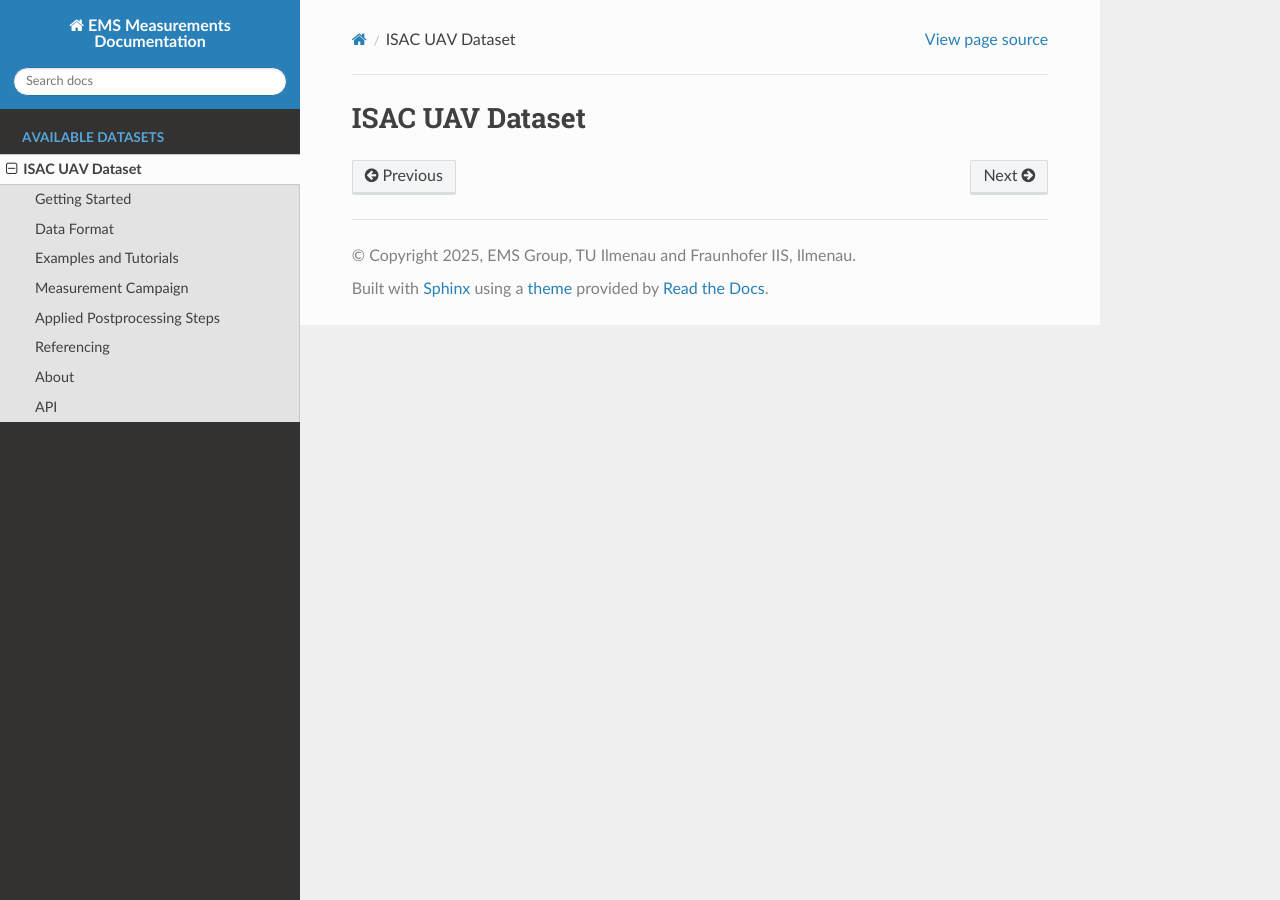
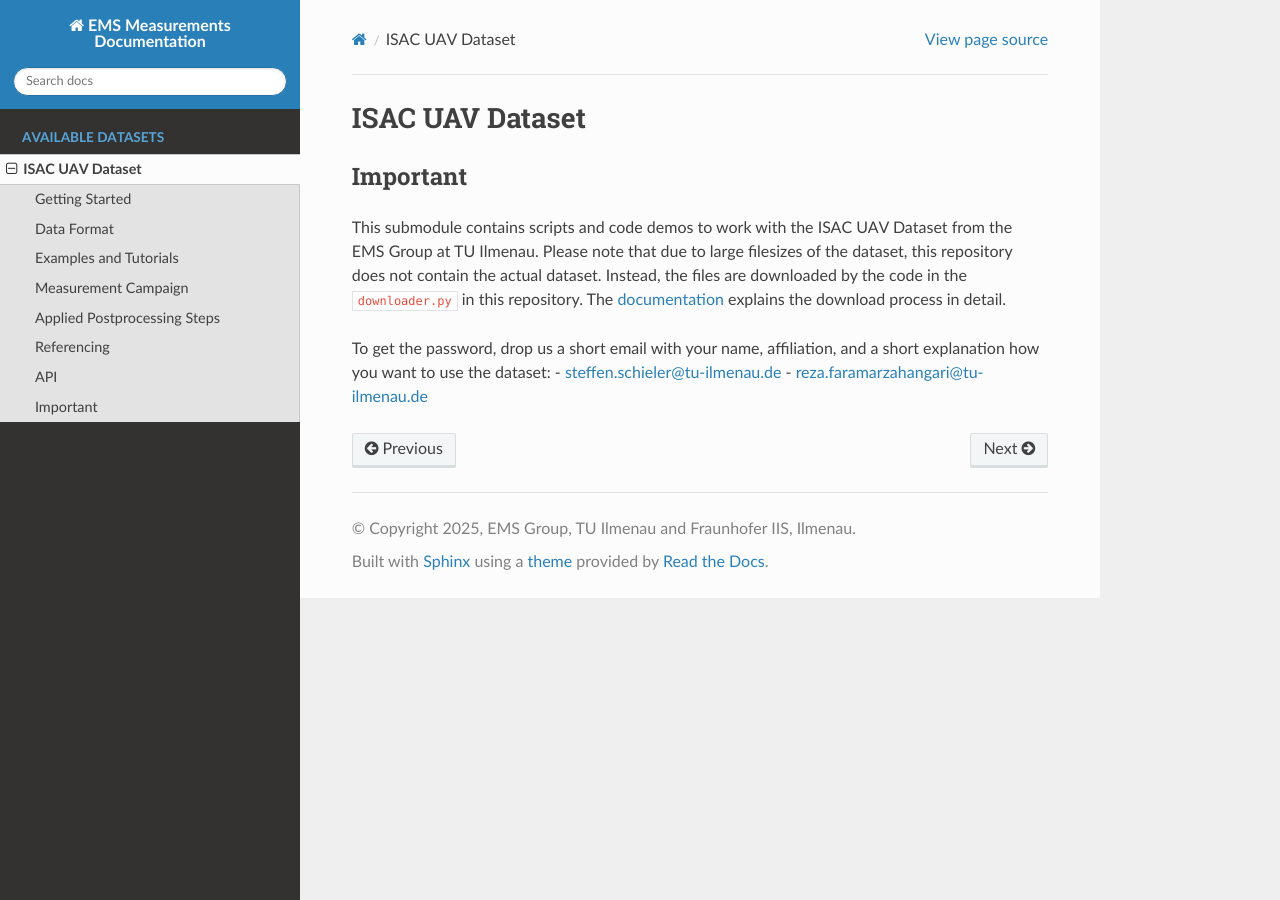
Before and after one commit to EMS-TU-Ilmenau/measems-doc, a Sphinx documentation site: the page built from docs/isacuavdataset/index.rst, in a window 1280 px wide. Built offline with Sphinx 7.4.7 and the Read the Docs theme 3.1.0, drawn with Linux system fonts in a browser that asks for light colours.

Commit message:
move stuff around

```diff
--- a/docs/isacuavdataset/index.rst
+++ b/docs/isacuavdataset/index.rst
@@ -11,5 +11,21 @@ ISAC UAV Dataset
    4-measurement
    5-postprocessing
    6-references
-   7-about
    api/modules
+
+Important
+---------
+
+This submodule contains scripts and code demos to work with the ISAC
+UAV Dataset from the EMS Group at TU Ilmenau. Please note that due to
+large filesizes of the dataset, this repository does not contain the
+actual dataset. Instead, the files are downloaded by the code in the
+``downloader.py`` in this repository. The
+`documentation <https://ems-tu-ilmenau.github.io/isac-uav-dataset-docs/>`__
+explains the download process in detail.
+
+To get the password, drop us a short email with your name, affiliation,
+and a short explanation how you want to use the dataset: -
+`steffen.schieler@tu-ilmenau.de <mailto:steffen.schieler@tu-ilmenau.de?subject=%5BISAV-UAV-Dataset%5D>`__
+-
+`reza.faramarzahangari@tu-ilmenau.de <mailto:reza.faramarzahangari@tu-ilmenau.de?subject=%5BISAV-UAV-Dataset%5D>`__
```
Also changed, not shown: README.md (+2 -34 lines), docs/index.rst (+27 -0 lines), docs/isacuavdataset/6-references.rst (+10 -0 lines), docs/isacuavdataset/7-about.rst (deleted, +0 -26 lines).
